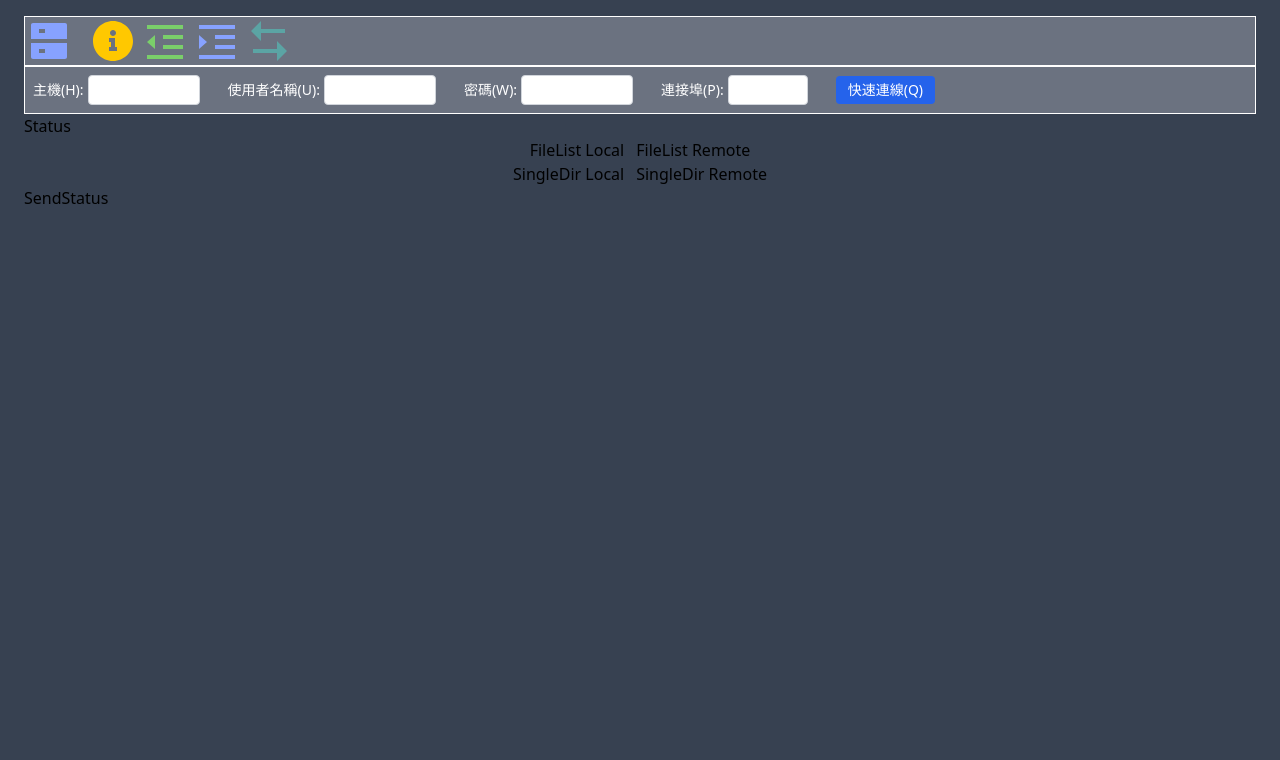
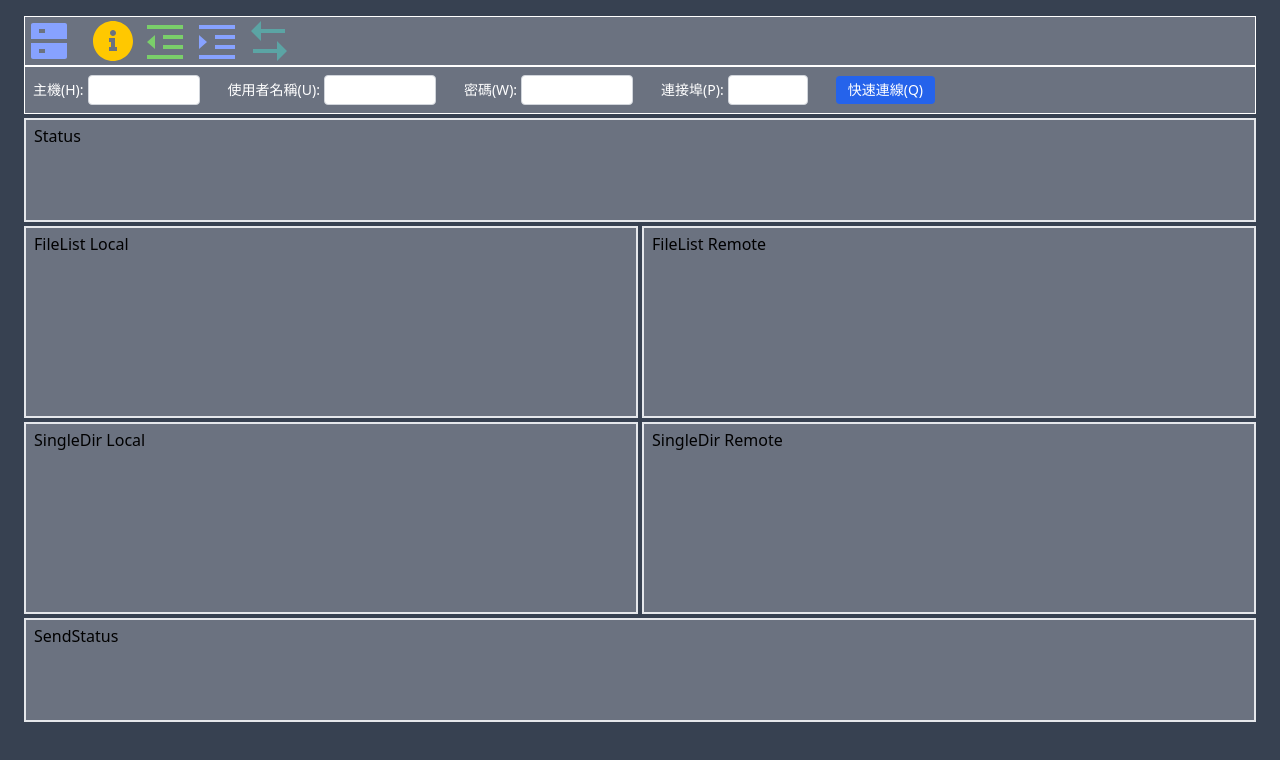
Before and after one commit to ShouShouRen/FinalProject, a React (Vite) app in the folder src/UI/: page / in a window 1280 px wide. Shown: the top 760 px of the page. Built offline with nearby package versions, Linux system fonts and the light colour scheme.

Commit message:
feat: UI

```diff
--- a/src/UI/package.json
+++ b/src/UI/package.json
@@ -12,7 +12,8 @@
   "dependencies": {
     "react": "^18.3.1",
     "react-dom": "^18.3.1",
-    "react-icons": "^5.3.0"
+    "react-icons": "^5.3.0",
+    "react-split-pane": "^0.1.92"
   },
   "devDependencies": {
     "@eslint/js": "^9.9.0",
--- a/src/UI/src/Components/ConnectStatus/index.tsx
+++ b/src/UI/src/Components/ConnectStatus/index.tsx
@@ -1,5 +1,8 @@
 const ConnectStatus = () => {
-  return <div>Status</div>;
+  return(
+    <div className="h-[104px] bg-gray-500 border-2 px-2 py-1 mt-1">Status</div>
+  );
+
 };
 
 export default ConnectStatus;
--- a/src/UI/src/Components/FileList/Local.tsx
+++ b/src/UI/src/Components/FileList/Local.tsx
@@ -1,5 +1,7 @@
 const Local = () => {
-  return <div>FileList Local</div>;
+  return (
+    <div className=" w-1/2 bg-gray-500 border-2 px-2  py-1">FileList Local</div>
+  )
 };
 
 export default Local;
--- a/src/UI/src/Components/FileList/Remote.tsx
+++ b/src/UI/src/Components/FileList/Remote.tsx
@@ -1,5 +1,5 @@
 const Remote = () => {
-  return <div>FileList Remote</div>;
+  return <div className=" w-1/2 bg-gray-500 border-2 px-2 py-1">FileList Remote</div>;
 };
 
 export default Remote;
--- a/src/UI/src/Components/FileList/index.tsx
+++ b/src/UI/src/Components/FileList/index.tsx
@@ -2,7 +2,7 @@ import Local from './Local';
 import Remote from './Remote';
 const FileList = () => {
   return (
-    <div id='FileList' className='flex flex-row justify-center space-x-3'>
+    <div id='FileList' className='flex flex-row justify-center space-x-1 mt-1 h-48'>
       <Local />
       <Remote />
     </div>
--- a/src/UI/src/Components/SendStatus/index.tsx
+++ b/src/UI/src/Components/SendStatus/index.tsx
@@ -1,5 +1,5 @@
 const SendStatus = () => {
-  return <div>SendStatus</div>;
+  return <div className="h-[104px] bg-gray-500 border-2 px-2 py-1 mt-1">SendStatus</div>;
 };
 
 export default SendStatus;
--- a/src/UI/src/Components/SingleDir/Local.tsx
+++ b/src/UI/src/Components/SingleDir/Local.tsx
@@ -1,5 +1,5 @@
 const Local = () => {
-  return <div>SingleDir Local</div>;
+  return <div className=" w-1/2 bg-gray-500 border-2 px-2  py-1">SingleDir Local</div>;
 };
 
 export default Local;
--- a/src/UI/src/Components/SingleDir/Remote.tsx
+++ b/src/UI/src/Components/SingleDir/Remote.tsx
@@ -1,5 +1,5 @@
 const Remote = () => {
-  return <div>SingleDir Remote</div>;
+  return <div className=" w-1/2 bg-gray-500 border-2 px-2  py-1">SingleDir Remote</div>;
 };
 
 export default Remote;
--- a/src/UI/src/Components/SingleDir/index.tsx
+++ b/src/UI/src/Components/SingleDir/index.tsx
@@ -2,7 +2,7 @@ import Local from './Local';
 import Remote from './Remote';
 const SingleDir = () => {
   return (
-    <div id='SingleDir' className='flex flex-row justify-center space-x-3 '>
+    <div id='SingleDir' className='flex flex-row justify-center space-x-1 mt-1 h-48'>
       <Local />
       <Remote />
     </div>
```
Also changed, not shown: 1 other file (tests, documents, lock files or other folders).
